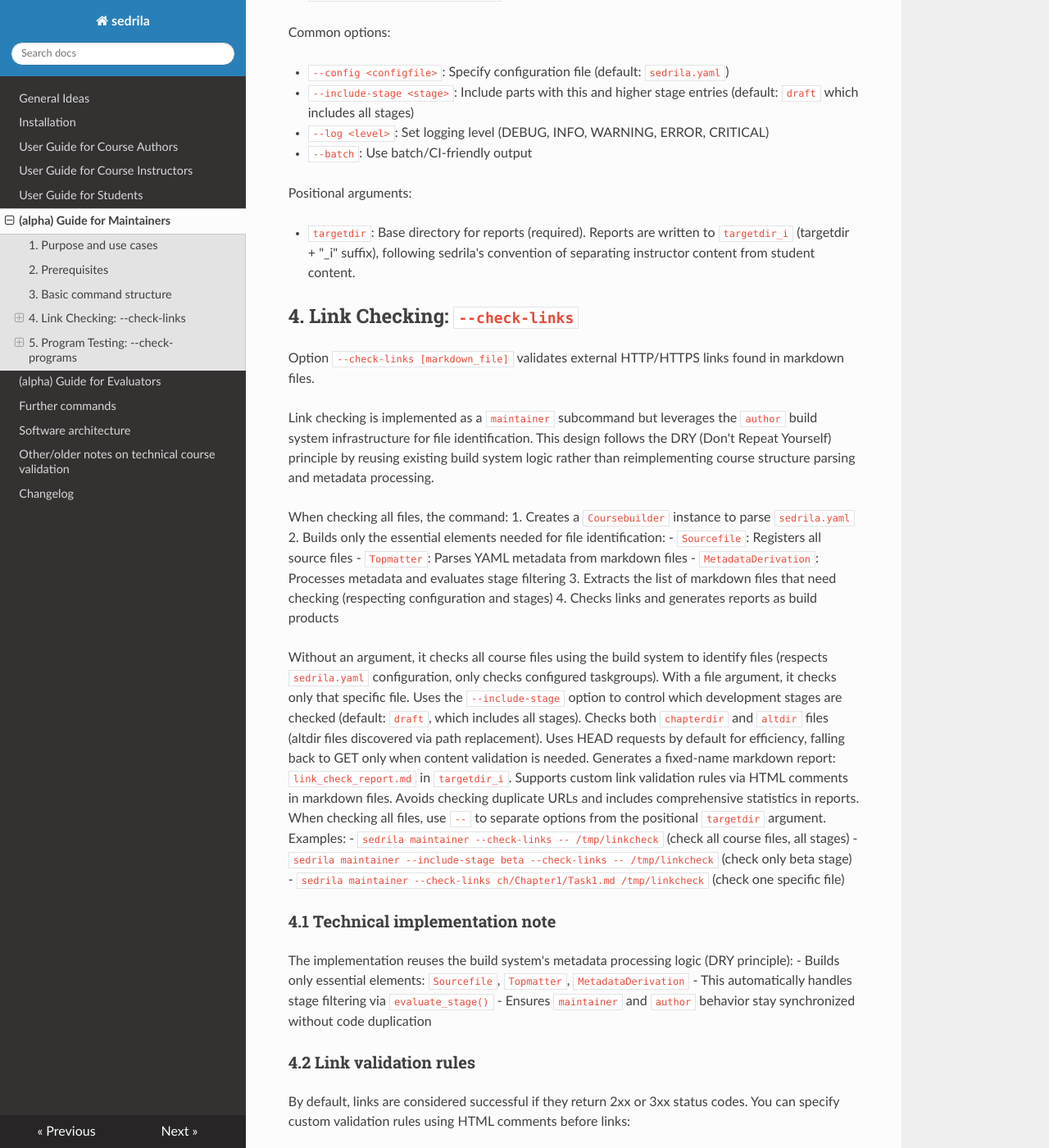
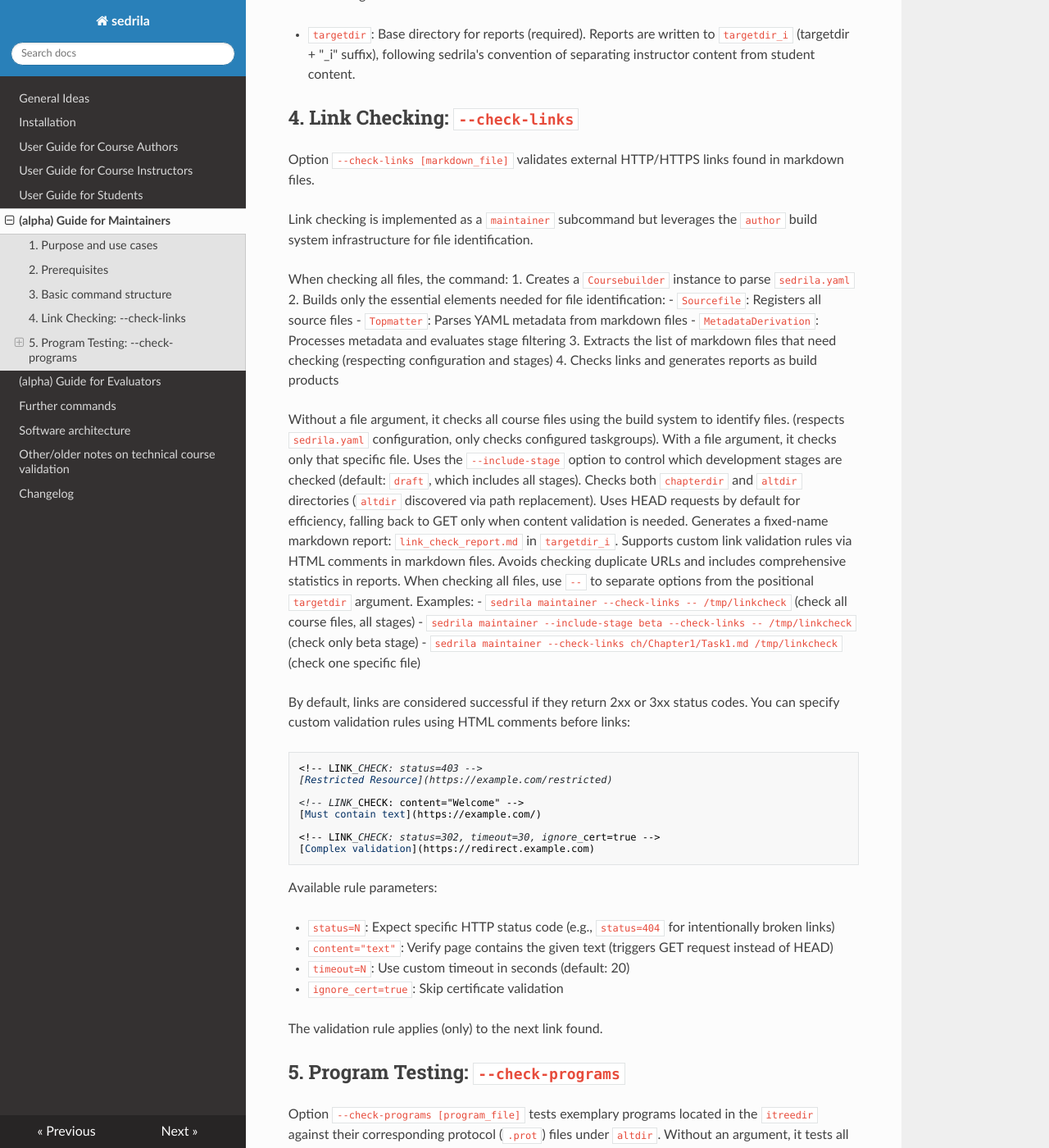
Before and after one commit to fubinf/sedrila, an MkDocs documentation site: the page built from docs/maintainers.md, in a window 1280 px wide and 1400 px high, scrolled down 1314 px. Shown: the whole window at 82% size. Built offline with MkDocs 1.6.1, drawn with Linux system fonts in a browser that asks for light colours; nearby versions of some CDN libraries; some of the changed text lies outside the part shown.

Commit message:
docs: #30, maintainers.md additions, deletions

````diff
--- a/docs/maintainers.md
+++ b/docs/maintainers.md
@@ -1,10 +1,6 @@
 # `sedrila` use for people defending a SeDriLa against the ravages of time
 
 **All functionality described herein is in alpha development stage and is subject to change!**
-
-The `sedrila maintainer` subcommand provides lightweight tools for maintaining the technical integrity
-of a SeDriLa course without building the course.
-It operates directly on source files for faster execution.
 
 ## 1. Purpose and use cases
 
@@ -38,15 +34,6 @@
 ```bash
 sedrila maintainer [options] targetdir
 ```
-
-Unlike `sedrila author`, the maintainer does not:
-- Build HTML files
-- Process templates or macros
-- Generate student/instructor websites
-- Create cache files
-
-Instead, it performs quality checks using the course structure parsing capability of the build system
-to correctly identify which files should be checked according to the course configuration.
 
 Function options:
 
@@ -71,8 +58,6 @@
 
 Link checking is implemented as a `maintainer` subcommand but leverages
 the `author` build system infrastructure for file identification.
-This design follows the DRY (Don't Repeat Yourself) principle by reusing existing build system logic
-rather than reimplementing course structure parsing and metadata processing.
 
 When checking all files, the command:
 1. Creates a `Coursebuilder` instance to parse `sedrila.yaml`
@@ -83,11 +68,11 @@
 3. Extracts the list of markdown files that need checking (respecting configuration and stages)
 4. Checks links and generates reports as build products
 
-Without an argument, it checks all course files using the build system to identify files
+Without a file argument, it checks all course files using the build system to identify files.
 (respects `sedrila.yaml` configuration, only checks configured taskgroups).
 With a file argument, it checks only that specific file.
 Uses the `--include-stage` option to control which development stages are checked (default: `draft`, which includes all stages).
-Checks both `chapterdir` and `altdir` files (altdir files discovered via path replacement).
+Checks both `chapterdir` and `altdir` directories (`altdir` discovered via path replacement).
 Uses HEAD requests by default for efficiency, falling back to GET only when content validation is needed.
 Generates a fixed-name markdown report: `link_check_report.md` in `targetdir_i`.
 Supports custom link validation rules via HTML comments in markdown files.
@@ -97,15 +82,6 @@
 - `sedrila maintainer --check-links -- /tmp/linkcheck` (check all course files, all stages)
 - `sedrila maintainer --include-stage beta --check-links -- /tmp/linkcheck` (check only beta stage)
 - `sedrila maintainer --check-links ch/Chapter1/Task1.md /tmp/linkcheck` (check one specific file)
-
-### 4.1 Technical implementation note
-
-The implementation reuses the build system's metadata processing logic (DRY principle):
-- Builds only essential elements: `Sourcefile`, `Topmatter`, `MetadataDerivation`
-- This automatically handles stage filtering via `evaluate_stage()`
-- Ensures `maintainer` and `author` behavior stay synchronized without code duplication
-
-### 4.2 Link validation rules
 
 By default, links are considered successful if they return 2xx or 3xx status codes.
 You can specify custom validation rules using HTML comments before links:
````
Also changed, not shown: other parts of docs/maintainers.md (+2 -2 lines).
